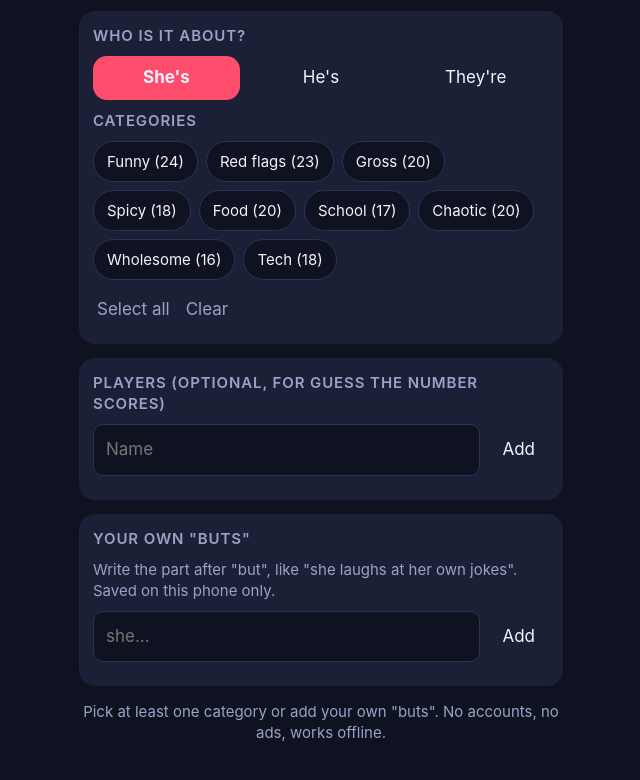
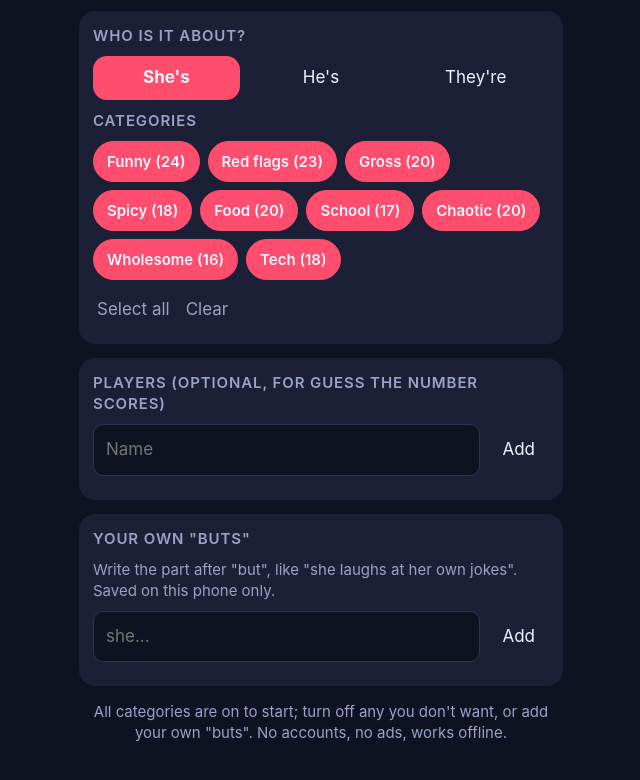
Before and after one commit to infinityxxxxx/shes-a-10-but, a plain HTML site: page index.html in a window 1280 px wide. Shown: the part 352-1132 px from the top of the page, without its empty margins (319-959 px from the left). Drawn offline with Linux system fonts and the light colour scheme.

Commit message:
Start with every category on; players turn off what they don't want
Co-Authored-By: Claude Sonnet 5.5 <noreply@anthropic.com>

```diff
--- a/index.html
+++ b/index.html
@@ -81,7 +81,7 @@ h2{margin:0;font-size:15px;color:var(--dim);font-weight:600;text-transform:upper
       <div class="row" style="flex-wrap:nowrap"><input id="cname" placeholder="she..." maxlength="120" autocomplete="off"><button id="cadd" style="flex:none">Add</button></div>
       <div id="clist" class="row"></div>
     </div>
-    <p class="dim" style="text-align:center">Pick at least one category or add your own "buts". No accounts, no ads, works offline.</p>
+    <p class="dim" style="text-align:center">All categories are on to start; turn off any you don't want, or add your own "buts". No accounts, no ads, works offline.</p>
   </section>
   <section id="play" hidden style="display:flex;flex-direction:column;flex:1">
     <div class="top"><button class="link" id="back">&larr; Menu</button><span class="tag" id="tag"></span></div>
@@ -97,8 +97,10 @@ const $ = id => document.getElementById(id);
 const rnd = Math.random;
 const def = { pron:'she', cats:[], players:[], custom:[] };
 let S;
-try { S = Object.assign({}, def, JSON.parse(localStorage.getItem(KEY) || '{}')); } catch(e) { S = Object.assign({}, def); }
-S.cats = (S.cats||[]).filter(c => D[c]);
+let saved0 = {};
+try { saved0 = JSON.parse(localStorage.getItem(KEY) || '{}') || {}; S = Object.assign({}, def, saved0); } catch(e) { S = Object.assign({}, def); }
+if (!Array.isArray(S.cats) || !('cats' in saved0)) S.cats = Object.keys(D);
+S.cats = S.cats.filter(c => D[c]);
 const save = () => { try { localStorage.setItem(KEY, JSON.stringify(S)); } catch(e){} };
 const seen = new Set();
 let mode = 0, round = 0, scores = {};
```
